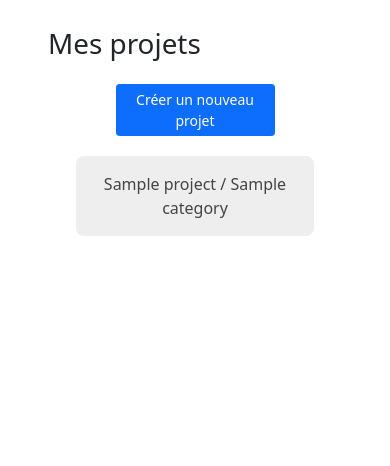
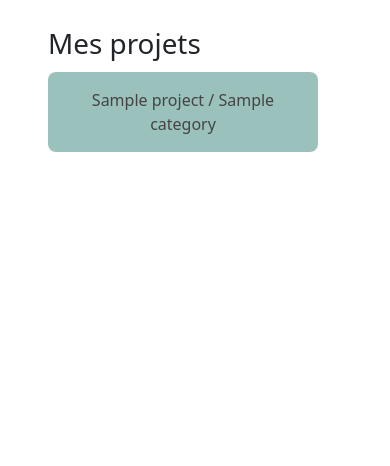
Before and after one commit to JEANThibaut/Batiment-Aleau, a Symfony app: template templates/project/index.html.twig in a window 390 px wide. Shown: the part 378-844 px from the top of the page. Run offline with Twig, Linux system fonts and the light colour scheme; the template is opened without the code that fills it: most values are stand-ins (such as "Sample title", 1, 10 or a date in 2020); some libraries are stand-ins or nearby versions.

Commit message:
add Color, format Form, responsive

```diff
--- a/public/JS/main.js
+++ b/public/JS/main.js
@@ -3,11 +3,8 @@ var i;
 
 for (i = 0; i < acc.length; i++) {
   acc[i].addEventListener("click", function() {
-    /* Toggle between adding and removing the "active" class,
-    to highlight the button that controls the panel */
     this.classList.toggle("active");
 
-    /* Toggle between hiding and showing the active panel */
     var panel = this.nextElementSibling;
     if (panel.style.display === "block") {
       panel.style.display = "none";
--- a/public/css/main.css
+++ b/public/css/main.css
@@ -1,29 +1,38 @@
-
+.colorPrim {
+  background-color: #9BC1BC ;
+}
+.colorSec{
+  background-color: #E6EBE0;
+}
+.colorTer{
+  background-color: #ED6A5A;
+}
 .accordion {
-  border-radius: 0.5em;
-    background-color: #eee;
+    border-radius: 0.5em;
     color: #444;
     cursor: pointer;
     padding: 1em;
-    width: 100%;
     text-align: center;
     border: none;
     outline: none;
     transition: 0.4s;
+    width:100%
   }
-
   .active, .accordion:hover {
-    background-color: #ccc;
+    background-color: #E6EBE0;
   }
-
-
   .panel {
     padding: 0 1em;
     background-color: white;
     display: none;
     overflow: hidden;
   }
-
   .card{
     border-radius: 0.5em;
   }
+
+  .form-control{
+    border-color: #9BC1BC;
+    box-shadow: inset 0 1px 1px rgba(0, 0, 0, 0.075), 0 0 8px #9BC1BC;
+
+  }
--- a/src/Form/ProjectType.php
+++ b/src/Form/ProjectType.php
@@ -19,7 +19,8 @@ class ProjectType extends AbstractType
                 "label" => "Catégorie",
             ])
             ->add('deadline', null, [
-                "label" => "Date de fin"
+                "label" => "Date de fin",
+
             ])
             // ->add('date')
             ->add('client')
--- a/templates/project/_form.html.twig
+++ b/templates/project/_form.html.twig
@@ -1,4 +1,4 @@
 {{ form_start(form) }}
     {{ form_widget(form) }}
-    <button class="btn btn-primary">{{ button_label|default('Enregistrer') }}</button>
+    <button class="btn colorPrim">{{ button_label|default('Enregistrer') }}</button>
 {{ form_end(form) }}
--- a/templates/project/index.html.twig
+++ b/templates/project/index.html.twig
@@ -5,29 +5,35 @@
 {% block body %}
 
     <h1>Mes projets</h1>
-        <button class="btn btn-sm btn-primary w-50 my-3 m-auto" href="{{ path('project_new') }}">Créer un nouveau projet</button>
+        <!-- <button class="btn btn-sm colorSec  w-25 my-3 mx-5" href="{{ path('project_new') }}">Créer un nouveau projet</button> -->
 
+        <div class="row">
         {% for project in projects %}
-
-        <button class="accordion my-1 m-auto w-75">{{ project.title }} / {{ project.category }}</button>
-        <div class="panel card m-auto w-75 text-center">
+        <div class="col-lg-4 col-md-6">
+            <button class="accordion colorPrim my-1 m-auto ">{{ project.title }} / {{ project.category }}</button>
+                <div class="panel card m-auto text-center">
                     <p>{{ project.client }}</p>
                     <p>{{ project.description }}</p>
                     <p>Date de fin de projet:  {{ project.deadline ? project.deadline|date('Y-m-d H:i:s') : '' }}</p>
-            <a class="btn btn-primary my-1" href="{{ path('project_show', {'id': project.id}) }}">Détails</a>
-            <a class="btn btn-primary my-1" href="{{ path('project_edit', {'id': project.id}) }}">Modifier</a>
-            <button class="accordion my-1">Voir les tâches</button>
+                    <a class="btn colorPrim my-1" href="{{ path('project_show', {'id': project.id}) }}">Détails</a>
+                    <a class="btn colorPrim my-1" href="{{ path('project_edit', {'id': project.id}) }}">Modifier</a>
+                    <button class="btn colorPrim btn-sm accordion my-1">Voir les tâches</button>
                     <div class="panel card my-1">
                         {% for task in project.tasks %}
-                    <p>{{ task.title }} {{ task.description }}</p>
-                    <button>{{ task.state}} </button>
+                            <div class="container">
+                                <div class="row">
+                                    <p class="w-25 m-auto">{{ task.title }}</p>
+                                    <button class="w-25 m-auto">{{ task.state }} </button>
+                                </div>
+                            </div>
                         {% endfor %}
                     </div>
                 </div>
-
+            </div>
             {% else %}
                 <tr>
                     <td colspan="8">Aucun projets trouvé</td>
                 </tr>
             {% endfor %}
+        </div>
 {% endblock %}
```
Also changed, not shown: templates/security/login.html.twig (+5 -16 lines). Lines whose indentation alone changed are shown as unchanged.
